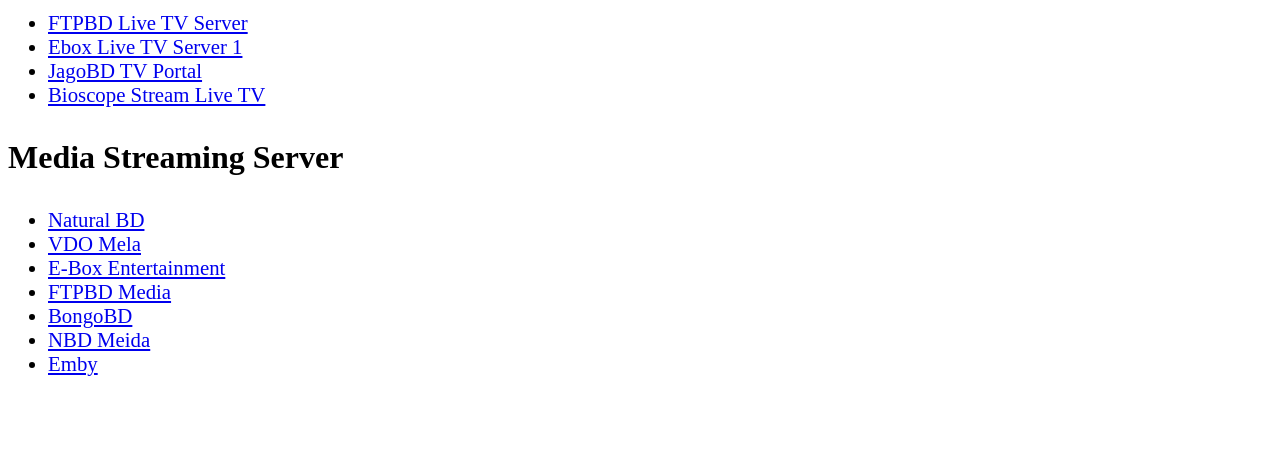
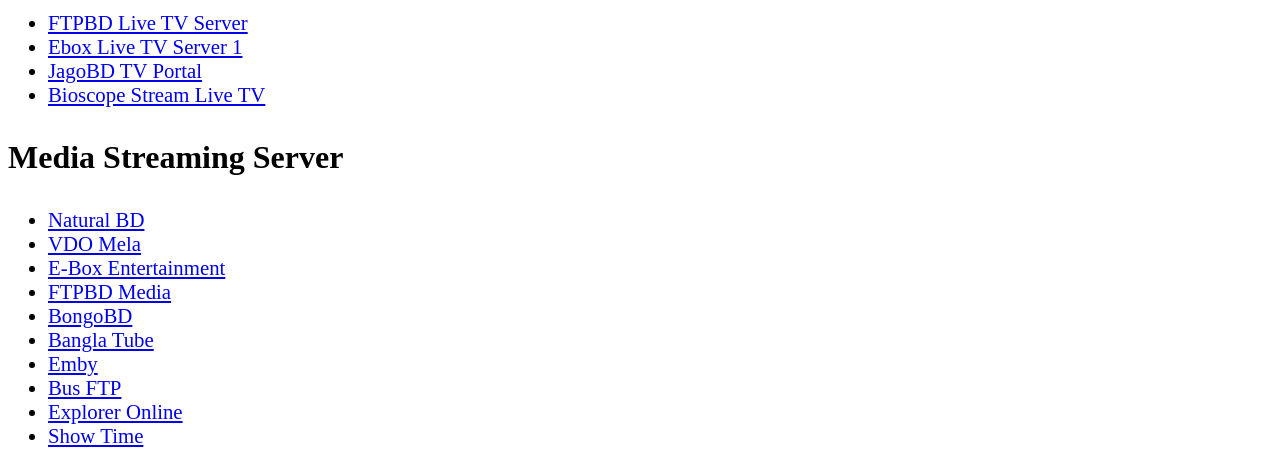
Before and after one commit to plateman/dot-ftp-server-list, a plain HTML site: page index.html in a window 1280 px wide. Shown: the part 576-1045 px from the top of the page. Before the commit the page ends 973 px from the top, so only its background shows below. Drawn offline with Linux system fonts and the light colour scheme.

Commit message:
Update index.html

```diff
--- a/index.html
+++ b/index.html
@@ -66,8 +66,11 @@
       <li><a href="http://fileserver.ebox.live/">E-Box Entertainment</a></li>
       <li><a href="http://media.ftpbd.net:8096/">FTPBD Media</a></li>
       <li><a href="https://bongobd.com/">BongoBD</a></li>
-      <li><a href="https://nbd-media.tk/">NBD Meida</a></li>
+      <li><a href="http://www.banglatube.net/">Bangla Tube</a></li>
       <li><a href="http://172.22.22.105:8096/">Emby</a></li>
+      <li><a href="http://103.87.212.46/">Bus FTP</a></li>
+      <li><a href="http://103.222.20.150/">Explorer Online</a></li>
+      <li><a href="http://showtimebd.com">Show Time</a></li>
     </ul>
   </body>
 </html>
```
